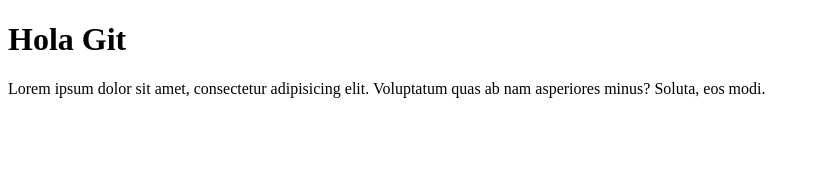
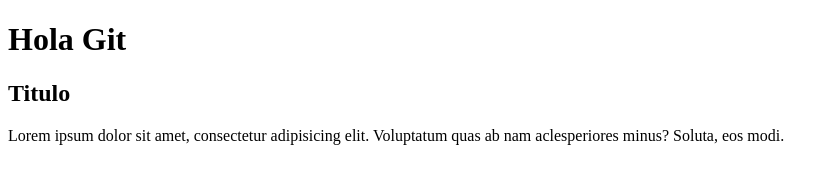
Before and after one commit to mdg0691/mi_repositorio, a plain HTML site: page index.html in a window 1280 px wide. Shown: the whole page, without its empty margins (0-834 px from the left). Drawn offline with Linux system fonts and the light colour scheme.

Commit message:
agregado de subtitle

```diff
--- a/index.html
+++ b/index.html
@@ -8,6 +8,7 @@
 </head>
 <body>
     <h1>Hola Git</h1>
-    <p>Lorem ipsum dolor sit amet, consectetur adipisicing elit. Voluptatum quas ab nam asperiores minus? Soluta, eos modi.</p>
+    <h2>Titulo </h2>
+    <p>Lorem ipsum dolor sit amet, consectetur adipisicing elit. Voluptatum quas ab nam aclesperiores minus? Soluta, eos modi.</p>
 </body>
 </html>
```
